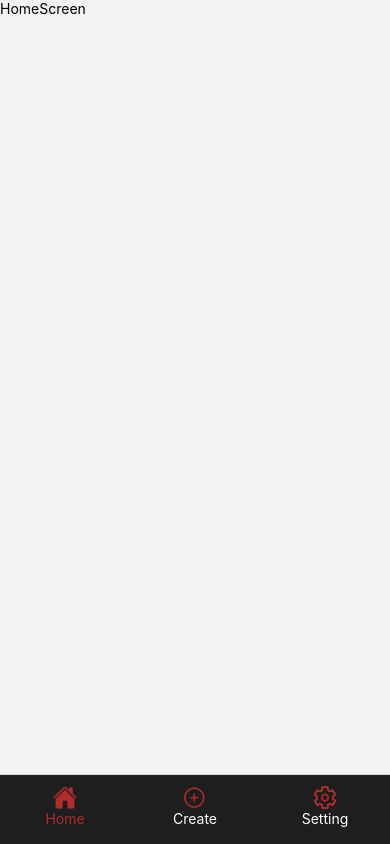
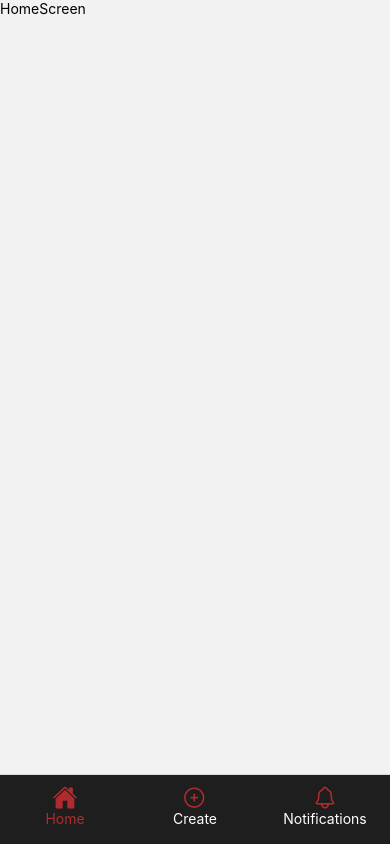
Before and after one commit to netsoncavina/ArenaRPG-app, a React Native app: screen /Main in a window 390 px wide. Built offline with nearby package versions, Linux system fonts and the light colour scheme.

Commit message:
adição das notificações

```diff
--- a/src/pages/Main/index.js
+++ b/src/pages/Main/index.js
@@ -6,7 +6,7 @@ import { Ionicons } from "@expo/vector-icons";
 // Screens
 import HomeScreen from "./Screens/HomeScreen";
 import CreateScreen from "./Screens/CreateScreen";
-import SettingsScreen from "./Screens/SettingsScreen";
+import NotificationsScreen from "./Screens/NotificationsScreen";
 
 const Tab = createBottomTabNavigator();
 
@@ -22,8 +22,8 @@ export default function Main() {
             iconName = focused ? "home" : "home-outline";
           } else if (routeName === "Create") {
             iconName = focused ? "add-circle" : "add-circle-outline";
-          } else if (routeName === "Settings") {
-            iconName = focused ? "settings" : "settings-outline";
+          } else if (routeName === "Notifications") {
+            iconName = focused ? "notifications" : "md-notifications-outline";
           }
           return <Ionicons name={iconName} size={size} color={"#b02b2e"} />;
         },
@@ -37,10 +37,12 @@ export default function Main() {
             return (
               <Text style={{ color: color, paddingBottom: 7 }}>Create</Text>
             );
-          } else if (routeName === "Settings") {
+          } else if (routeName === "Notifications") {
             color = focused ? "#b02b2e" : "white";
             return (
-              <Text style={{ color: color, paddingBottom: 7 }}>Setting</Text>
+              <Text style={{ color: color, paddingBottom: 7 }}>
+                Notifications
+              </Text>
             );
           }
         },
@@ -54,7 +56,7 @@ export default function Main() {
     >
       <Tab.Screen name="Home" component={HomeScreen} />
       <Tab.Screen name="Create" component={CreateScreen} />
-      <Tab.Screen name="Settings" component={SettingsScreen} />
+      <Tab.Screen name="Notifications" component={NotificationsScreen} />
     </Tab.Navigator>
   );
 }
```
